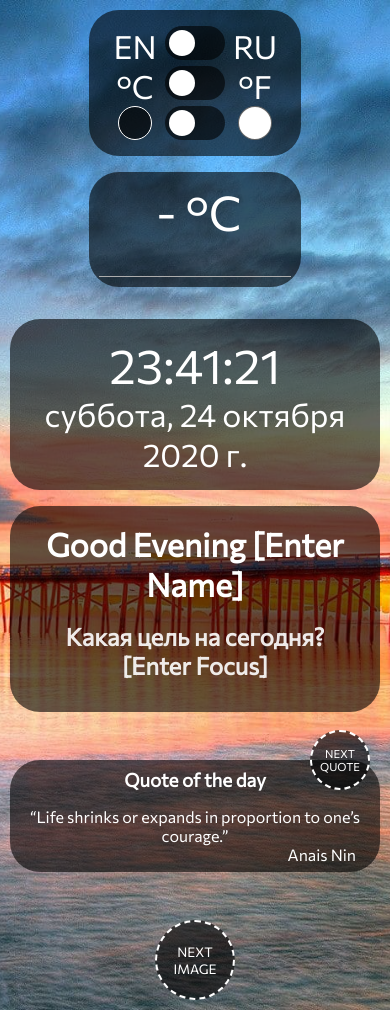
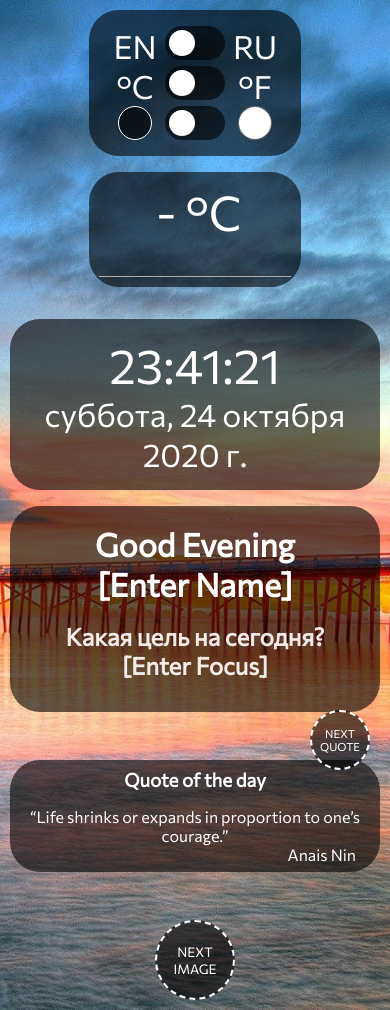
Before and after one commit to ShotAlex/momentum, a plain HTML site: page index.html in a window 390 px wide. Drawn offline with Linux system fonts and the light colour scheme; no server answers; files whose address does not match are found by name.

Commit message:
feat: add some styles and refactor

```diff
--- a/css/style.css
+++ b/css/style.css
@@ -78,6 +78,10 @@ div[data-theme="light"] {
   outline: none;
 }
 
+.city:hover {
+  border-bottom: 1px solid rgb(138, 138, 138);
+}
+
 
 
 
@@ -90,8 +94,6 @@ div[data-theme="light"] {
 }
 
 #focus {
-  max-width: 600px;
-  width: 100%;
   word-break: break-all;
   word-wrap: break-word;
   overflow-wrap: break-word;
@@ -117,8 +119,20 @@ h1 {
   width: 100%;
 }
 
-.name {
+#focus:hover,
+#name:hover {
+  text-shadow: 0px 0px 10px rgb(255, 255, 255);
+}
+
+#name,
+#focus {
   display: inline-block;
+  outline: none;
+}
+
+#name:focus,
+#focus:focus {
+  border-bottom: 2px outset #1C6EA4;
 }
 
 h2 {
@@ -303,4 +317,8 @@ input:checked+.slider:before {
   .weather {
     margin-top: 1rem;
   }
+
+  #next-quote {
+    top: -50px;
+  }
 }
--- a/js/quote.js
+++ b/js/quote.js
@@ -1,5 +1,3 @@
-
-
 // QUOTE
 const quote = document.getElementById('quote'),
       quoteAuthor = document.getElementById('quote-author'),
@@ -21,7 +19,5 @@ const showQuote = () => {
     })
 }
 
-quote.addEventListener('click', showQuote);
 nextQuote.addEventListener('click', showQuote);
-
 showQuote();
```
